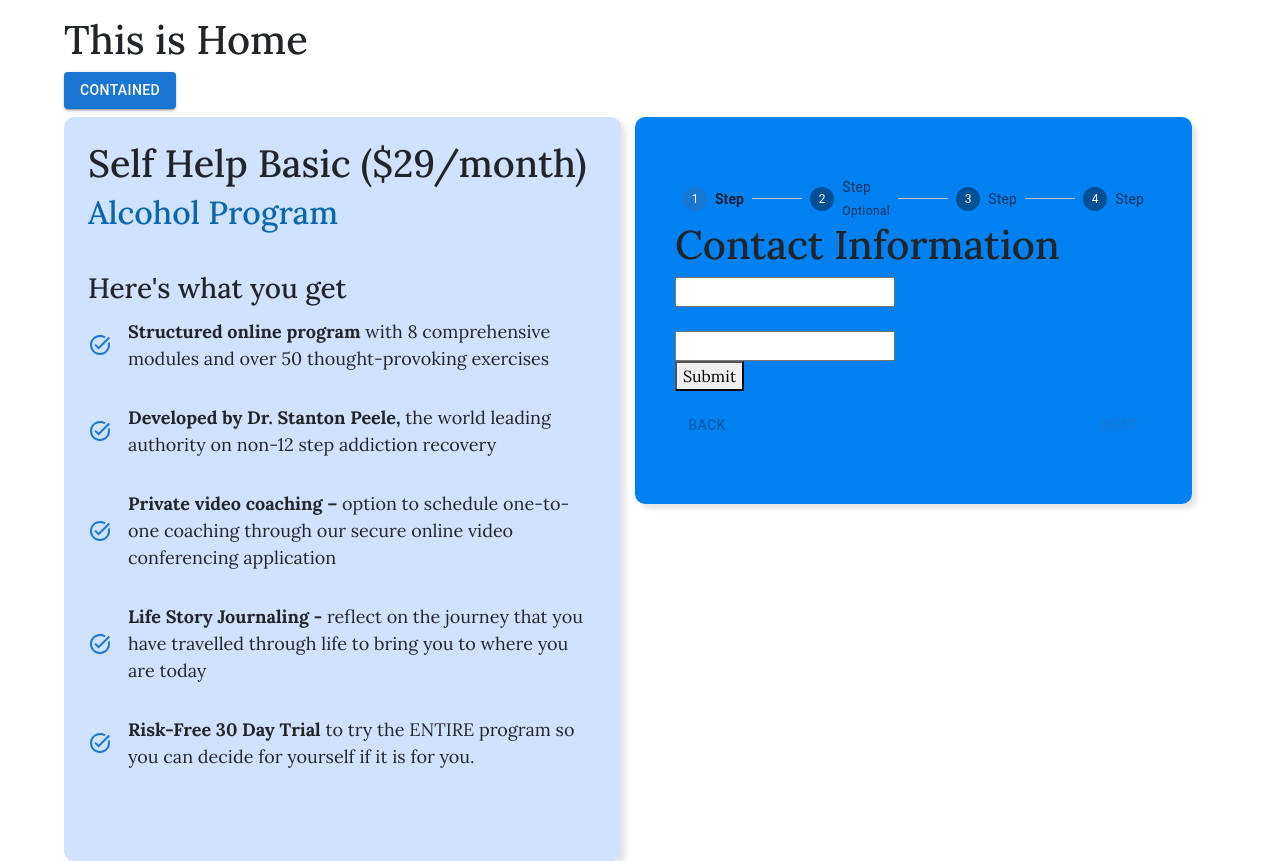
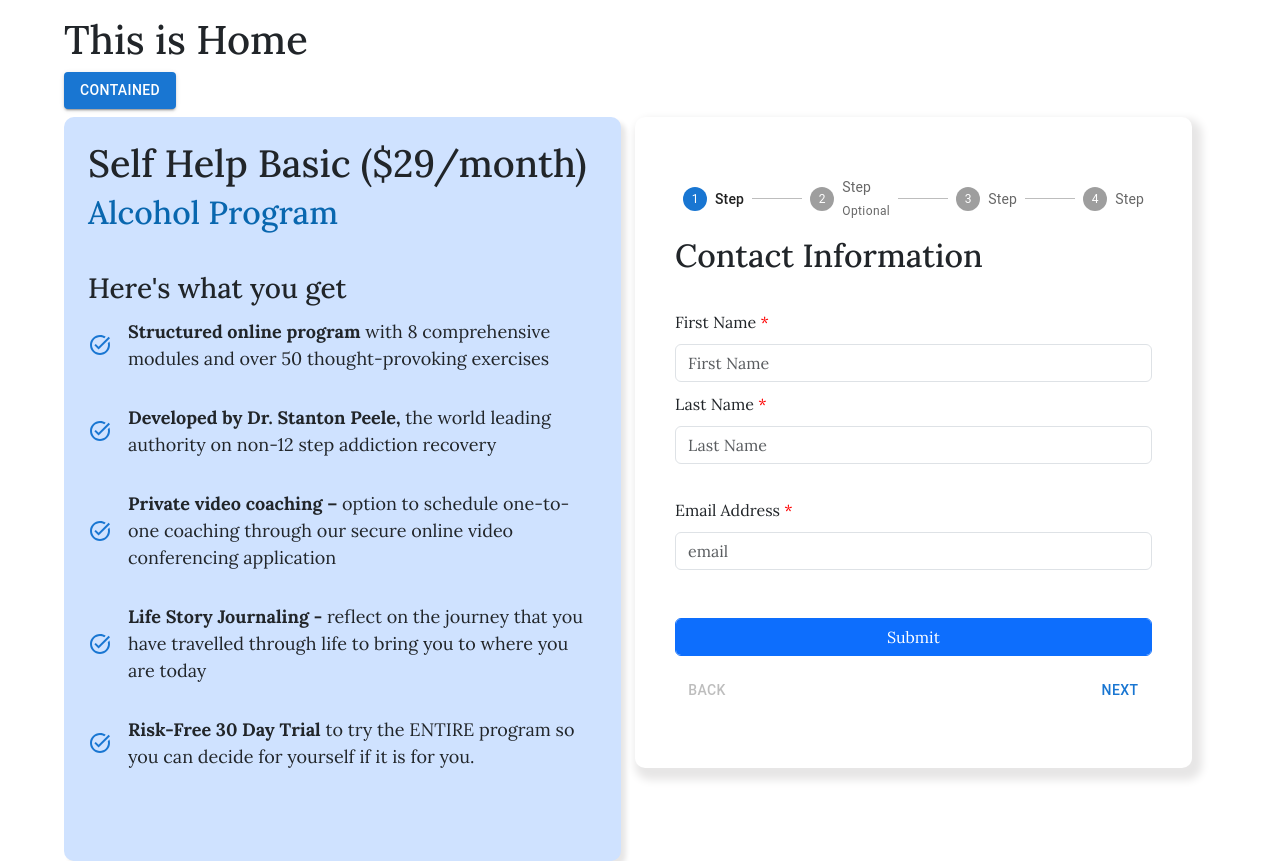
Before and after one commit to mazhars-git/signup-validation-app, a React (Create React App) app: page / in a window 1280 px wide. Built offline with nearby package versions, Linux system fonts and the light colour scheme.

Commit message:
form update

```diff
--- a/src/Components/Home/SignupPages/FirstPage.js
+++ b/src/Components/Home/SignupPages/FirstPage.js
@@ -1,12 +1,13 @@
 import React from 'react';
 import { Formik } from 'formik';
+import '../../../Css/Signup.css';
 
 const FirstPage = () => {
     return (
         <div className=''>
-            <h1>Contact Information</h1>
+            <h2 className='py-3'>Contact Information</h2>
             <Formik
-                initialValues={{ email: '', password: '' }}
+                initialValues={{ firstName: '', email: '', password: '' }}
                 validate={values => {
                     const errors = {};
                     if (!values.email) {
@@ -37,26 +38,45 @@ const FirstPage = () => {
                     /* and other goodies */
                 }) => (
                     <form className='form-step-1' onSubmit={handleSubmit}>
+
+                        <label for="firstName" class="form-label">First Name <span style={{color: 'red'}}>*</span></label>
+                        <input type="text" class="form-control" name='firstName' id="firstName" placeholder='First Name' required />
+
+                        <label for="lastName" className='form-label' >Last Name <span style={{color: 'red'}}>*</span></label>
                         <input
+                            type="text"
+                            class="form-control"
+                            name="lastName"
+                            onChange={handleChange}
+                            onBlur={handleBlur}
+                            value={values.lastName}
+                            placeholder='Last Name'
+                        />
+                        {errors.email && touched.email && errors.email} <br/>
+
+                        <label for="email" className='form-label' >Email Address <span style={{color: 'red'}}>*</span></label>
+                        <input
+                            class="form-control"
                             type="email"
                             name="email"
                             onChange={handleChange}
                             onBlur={handleBlur}
                             value={values.email}
+                            placeholder='email'
                         />
-                        <br/>
-                            {errors.email && touched.email && errors.email}
-                        <br />
-                        <input
+                        {errors.email && touched.email && errors.email} <br />
+                        {/* <input
                             type="password"
                             name="password"
                             onChange={handleChange}
                             onBlur={handleBlur}
                             value={values.password}
+                            placeholder='password'
                         />
                         {errors.password && touched.password && errors.password}
-                        <br/>
-                        <button type="submit" disabled={isSubmitting}>
+                        <br /> */}
+                        <br />
+                        <button type="submit" className='btn btn-primary form-control' disabled={isSubmitting}>
                             Submit
                         </button>
                     </form>
--- a/src/Components/Home/SignupPages/SecondPage.js
+++ b/src/Components/Home/SignupPages/SecondPage.js
@@ -12,7 +12,7 @@ const SecondPage = () => {
 
     return (
         <div>
-            <h1>Create A Password</h1>
+            <h2>Create A Password</h2>
             <FormControl sx={{ m: 1, width: '25ch' }} variant="outlined">
                 <InputLabel htmlFor="outlined-adornment-password">Password</InputLabel>
                 <OutlinedInput
--- a/src/Css/Signup.css
+++ b/src/Css/Signup.css
@@ -1,7 +1,11 @@
 .signup-box{
     margin-left: 7px;
     padding: 60px 40px;
-    background-color: rgb(0, 129, 241);
+    background-color: rgb(255, 255, 255);
     border-radius: 10px;
-    box-shadow: 5px 5px 5px rgb(231, 230, 230);
+    box-shadow: 5px 7px 8px 5px rgb(231, 230, 230);
 }
+
+.form-step-1 label{
+    margin: 10px 0;
+}
```
